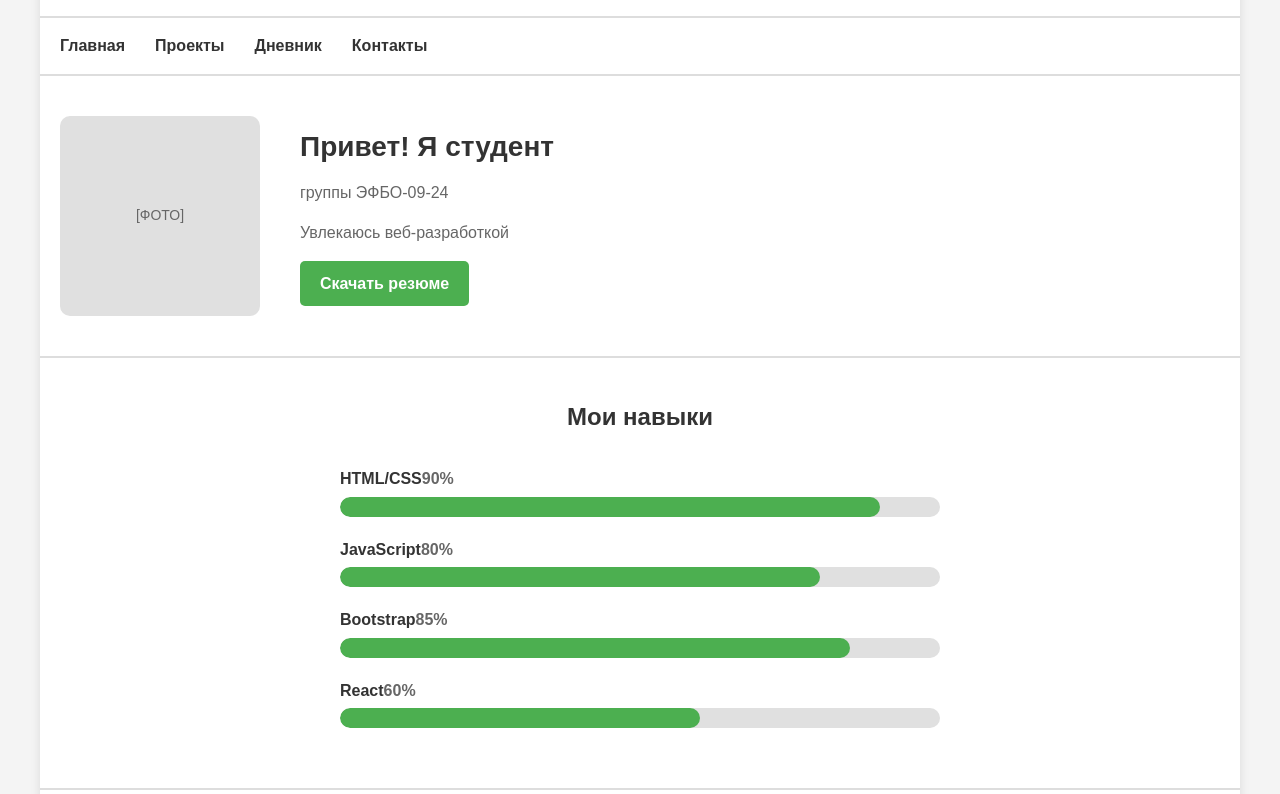
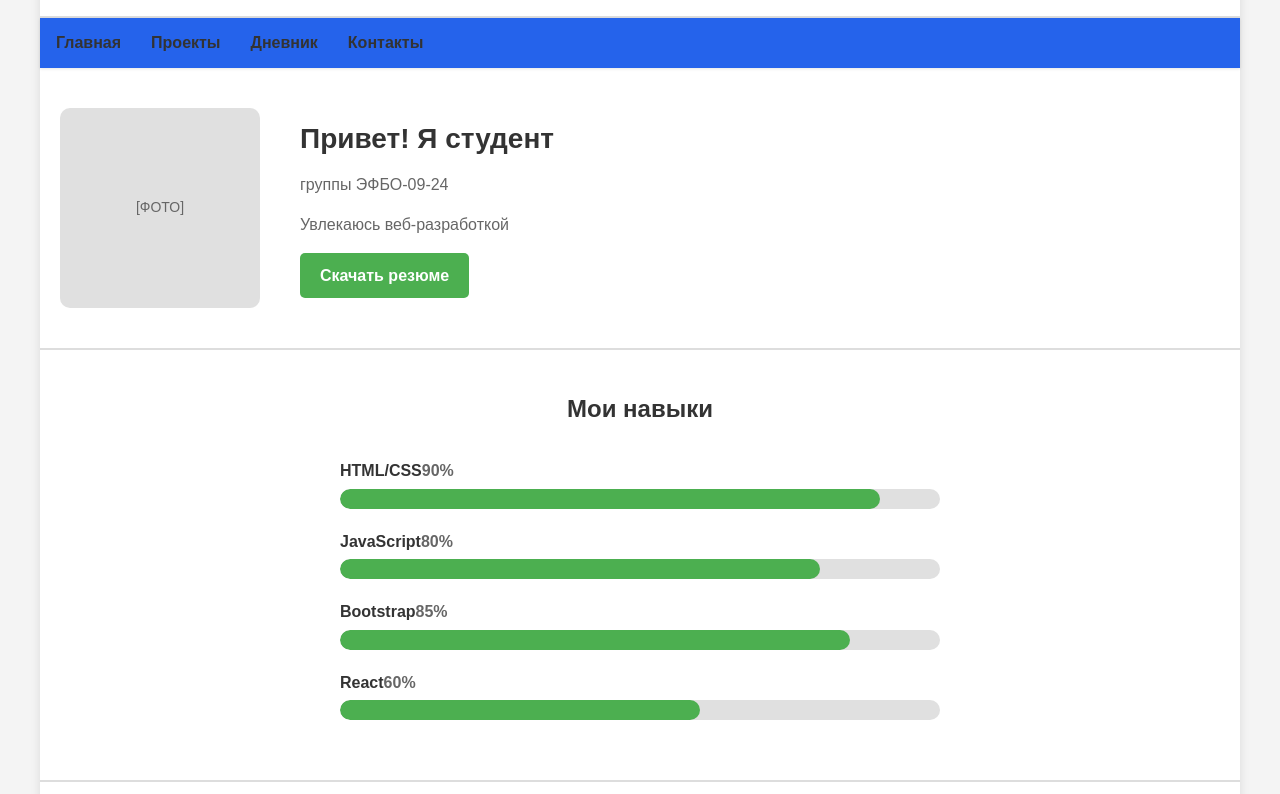
Before and after one commit to nikita-sh881/project, a plain HTML site: page index.html in a window 1280 px wide. Shown: the part 74-868 px from the top of the page. Drawn offline with Linux system fonts and the light colour scheme.

Commit message:
Update index.html

```diff
--- a/index.html
+++ b/index.html
@@ -50,10 +50,24 @@
             font-weight: bold;
         }
 
-        .nav {
+        .nav{
+            position: sticky;
+            top: 0;
+            padding-block-start: calc(.75rem + env(safe-area-inset-top));
+            padding-block-end: .75rem;
+            padding-inline-start: calc(var(--space-md, 1rem) + env(safe-area-inset-left));
+            padding-inline-end: calc(var(--space-md, 1rem) + env(safe-area-inset-right));
+            background: #2563eb;
+            color: #fff;
+            z-index: 100;
+            isolation: isolate;
+            box-shadow: 0 1px 3px rgba(0,0,0,.1);
+        }
+
+         /*.nav {
             padding: 15px 20px;
             border-bottom: 2px solid #ddd;
-        }
+        }*/
 
         .nav-menu {
             list-style: none;
```
